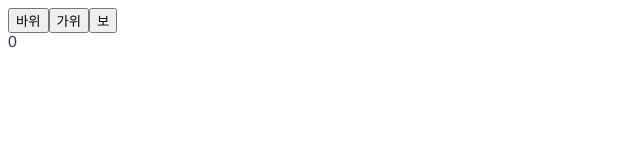
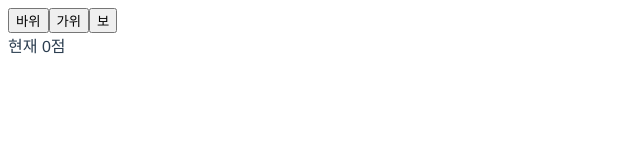
Before and after one commit to chihyeonWON/Rock-Paper-Scissors, a Vue app: page / in a window 1280 px wide. Shown: the top 160 px of the page, without its empty margins (0-640 px from the left). Built offline with nearby package versions, Linux system fonts and the light colour scheme.

Commit message:
Add score detail

```diff
--- a/src/App.vue
+++ b/src/App.vue
@@ -9,7 +9,7 @@
       {{ result }}
     </div>
     <div>
-      {{ score }}
+      현재 {{ score }}점
     </div>
   </div>
 </template>
```
